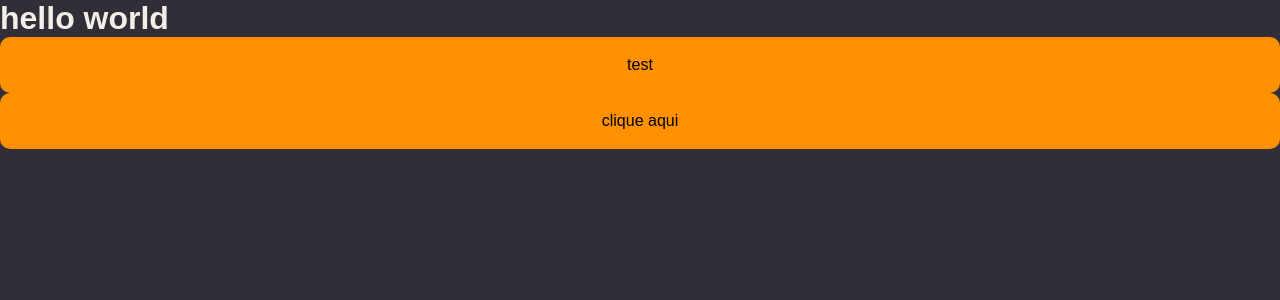
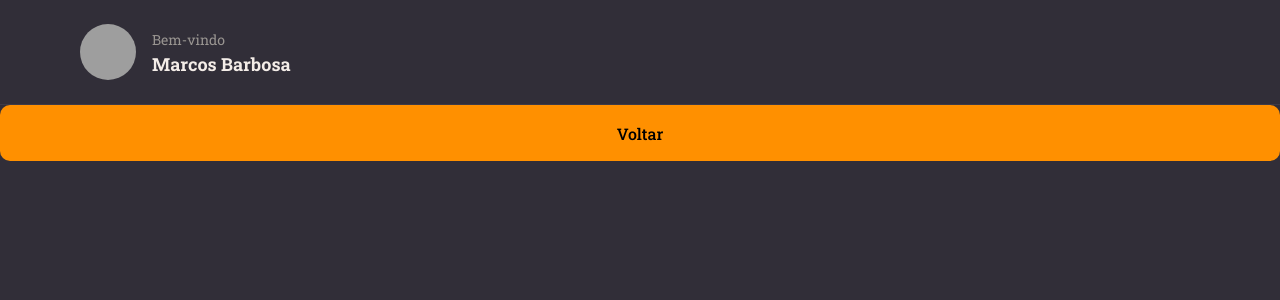
Before and after one commit to helgannick/rocketnotes, a React (Vite) app: page / in a window 1280 px wide. Shown: the top 300 px of the page. Built offline with nearby package versions, Linux system fonts and the light colour scheme; grey boxes are pictures that could not be loaded.

Commit message:
create Header

```diff
--- a/index.html
+++ b/index.html
@@ -4,6 +4,9 @@
     <meta charset="UTF-8" />
     <meta name="viewport" content="width=device-width, initial-scale=1.0" />
 
+    <link rel="preconnect" href="https://fonts.googleapis.com">
+    <link rel="preconnect" href="https://fonts.gstatic.com" crossorigin>
+    <link href="https://fonts.googleapis.com/css2?family=Roboto+Slab:wght@400;500;700&display=swap" rel="stylesheet">
 
 
 
--- a/package.json
+++ b/package.json
@@ -12,6 +12,7 @@
   "dependencies": {
     "react": "^18.2.0",
     "react-dom": "^18.2.0",
+    "react-icons": "^4.10.1",
     "styled-components": "^6.0.7"
   },
   "devDependencies": {
--- a/src/components/Button/index.jsx
+++ b/src/components/Button/index.jsx
@@ -1,7 +1,7 @@
 import { Container } from './styles';
 
 
-export function Button ({ title }){
+export function Button ({title}){
 
   return (
 
--- /dev/null
+++ b/src/components/Header/index.jsx
@@ -0,0 +1,19 @@
+import { Container, Profile } from './styles';
+
+export function Header(){
+  return(
+    <Container>
+      <Profile>
+        <img
+        src='https://github.com/helgannick.png'
+        alt='Foto do usuário'
+         />
+
+         <div>
+          <span>Bem-vindo</span>
+          <strong>Marcos Barbosa</strong>
+         </div>
+      </Profile>
+    </Container>
+  )
+}
--- /dev/null
+++ b/src/components/Header/styles.js
@@ -0,0 +1,50 @@
+import styled from 'styled-components';
+
+export const Container = styled.header`
+  grid-area: header;
+
+  height: 105px;
+  width: 100%;
+
+  border-bottom-width: 1px;
+  border-bottom-style: solid;
+  border-bottom-color: ${({theme}) => theme.COLORS.BACKGROUND_700};
+
+  display: flex;
+  justify-content: space-between;
+
+  padding: 0 80px;
+
+
+`
+
+export const Profile = styled.div`
+  display: flex;
+  align-items: center;
+
+  > img {
+    width: 56px;
+    height: 56px;
+    border-radius: 50%;
+  }
+
+  > div {
+    display: flex;
+    flex-direction: column;
+    margin-left: 16px;
+    line-height: 24px;
+
+    span {
+      font-size: 14px;
+      color: ${({theme}) => theme.COLORS.GRAY_100};
+
+
+    }
+
+    strong {
+      font-size: 18px;
+      color: ${({theme}) => theme.COLORS.WHITE};
+    }
+
+  }
+`;
--- a/src/pages/Details/Index.jsx
+++ b/src/pages/Details/Index.jsx
@@ -1,16 +1,21 @@
 import { Container } from "./styles.js";
 
-import { Button } from "../../components/Button"
+import { Button } from "../../components/Button";
+
+import { Header } from "../../components/Header";
 
 export function Details() {
 
   return (
     <Container>
-      <h1>hello world </h1>
 
-       <Button title='test'/>
-       <Button title='clique aqui'/>
+      <Header/>
+
+
+     <Button title='Voltar'/>
+
     </Container>
+
 
   )
 }
--- a/src/pages/Details/styles.js
+++ b/src/pages/Details/styles.js
@@ -2,4 +2,13 @@
 
 export  const Container = styled.div`
 
-`
+  width: 100%;
+  height: 100vh;
+
+  display: grid;
+  grid-template-rows: 105px auto;
+  grid-template-areas:
+  "header"
+  "content"
+
+`;
--- a/src/styles/global.js
+++ b/src/styles/global.js
@@ -2,7 +2,7 @@
 
 export default createGlobalStyle`
 
-   @import url('https://fonts.googleapis.com/css2?family=Roboto+Slab:wght@400;500;700&display=swap');
+
 
   *{
 
```
Also changed, not shown: .eslintrc.cjs, 1 other file (tests, documents, lock files or other folders).
